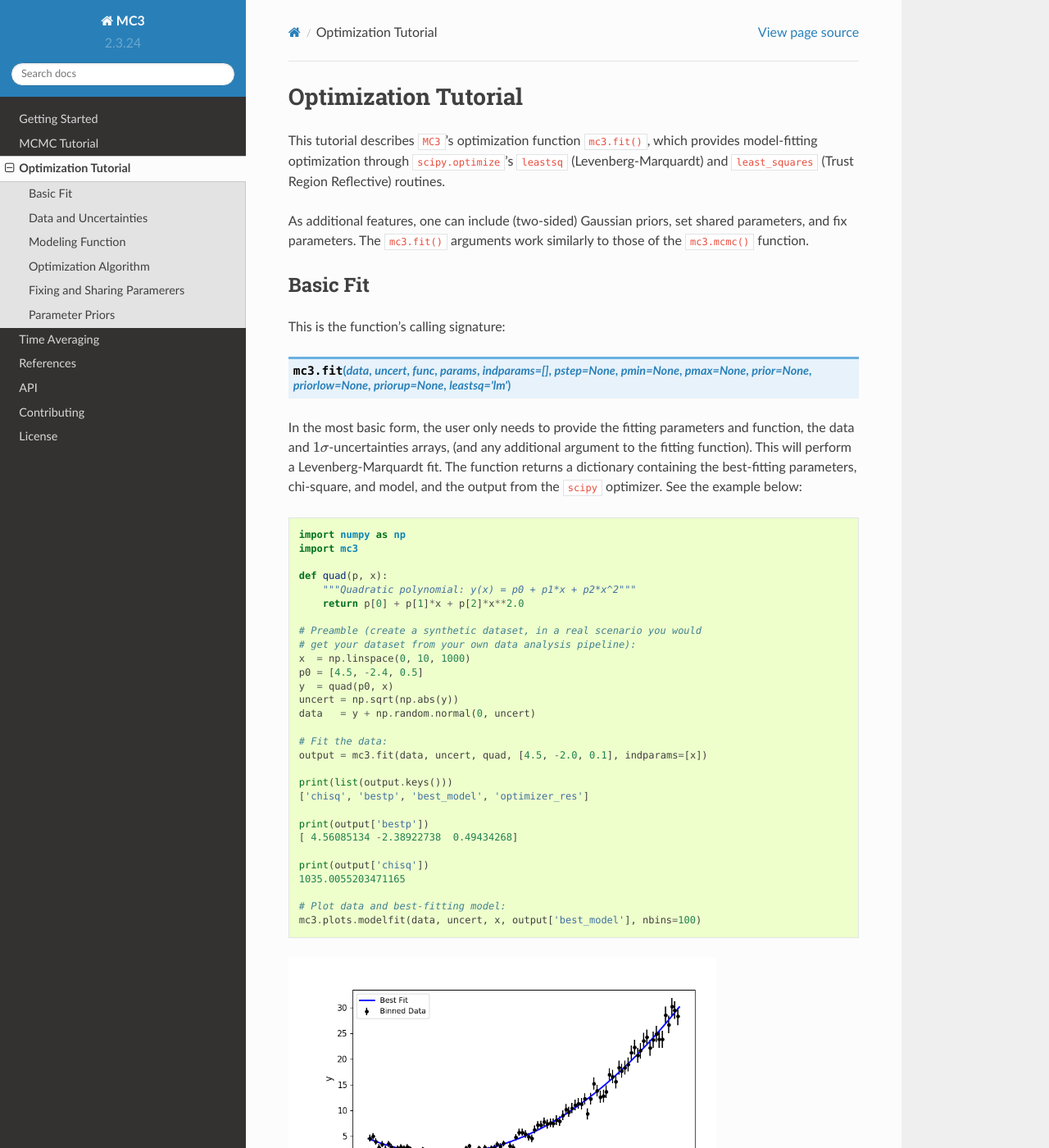
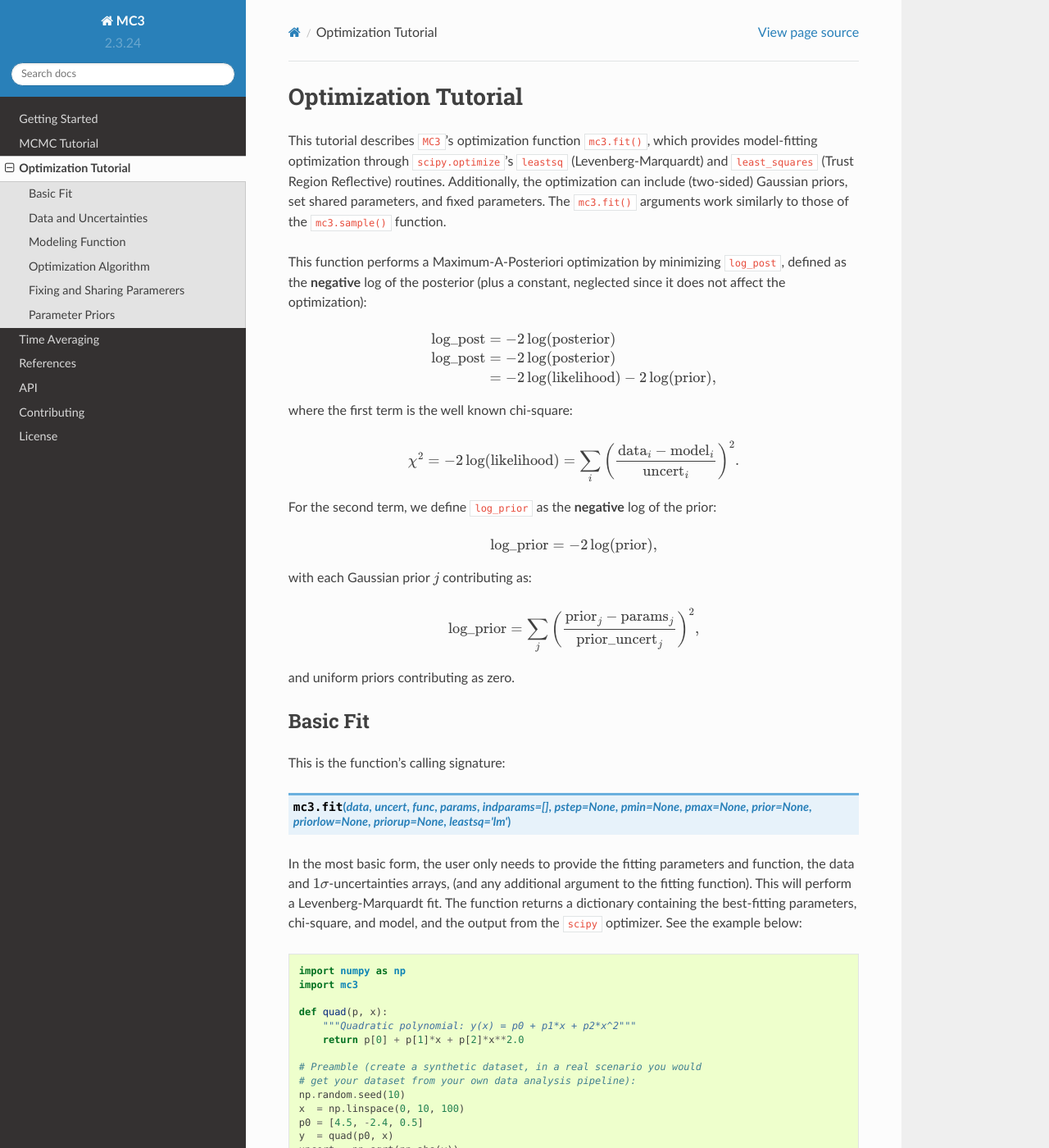
Before and after one commit to pcubillos/mc3, a Sphinx documentation site: the page built from docs/fit_tutorial.rst, in a window 1280 px wide and 1400 px high. Shown: the whole window at 82% size. Built offline with Sphinx 7.4.7 and the Read the Docs theme 2.0.0, drawn with Linux system fonts in a browser that asks for light colours; some of the changed text lies outside the part shown.

Commit message:
Modified mc3.fit() to clarify that it optimizes the a-posteriori statistics rather than chi-square.  Made it very clear what quantity is being calculated.  Renamed outputs from chisq to best_log_post, and also added its corresponding best_chisq.  Reworded docs accordingly and added examples.

```diff
--- a/docs/fit_tutorial.rst
+++ b/docs/fit_tutorial.rst
@@ -6,11 +6,41 @@
 This tutorial describes ``MC3``'s optimization function ``mc3.fit()``,
 which provides model-fitting optimization through ``scipy.optimize``'s
 ``leastsq`` (Levenberg-Marquardt) and ``least_squares`` (Trust Region
-Reflective) routines.
+Reflective) routines.  Additionally, the optimization can include
+(two-sided) Gaussian priors, set shared parameters, and fixed
+parameters.  The ``mc3.fit()`` arguments work similarly to those of
+the ``mc3.sample()`` function.
 
-As additional features, one can include (two-sided) Gaussian priors,
-set shared parameters, and fix parameters.  The ``mc3.fit()`` arguments
-work similarly to those of the ``mc3.mcmc()`` function.
+
+This function performs a Maximum-A-Posteriori optimization by
+minimizing ``log_post``, defined as the **negative** log of the
+posterior (plus a constant, neglected since it does not affect the
+optimization):
+
+.. math::
+
+  {\rm log\_post} &= -2\log({\rm posterior}) \\
+  {\rm log\_post} &= -2\log({\rm posterior}) \\
+           &= -2\log({\rm likelihood}) - 2\log({\rm prior}), \\
+
+where the first term is the well known chi-square:
+
+.. math::
+
+  \chi^2 = -2\log({\rm likelihood}) = \sum_i \left(\frac{{\rm data}_i - {\rm model}_i}{{\rm uncert}_i}\right)^2.
+
+For the second term, we define ``log_prior`` as the **negative** log
+of the prior:
+
+.. math::
+  {\rm log\_prior} = -2\log({\rm prior}),
+
+with each Gaussian prior :math:`j` contributing as:
+
+.. math::
+  {\rm log\_prior} = \sum_j \left(\frac{{\rm prior}_j - {\rm params}_j}{{\rm prior\_uncert}_j}\right)^2,
+
+and uniform priors contributing as zero.
 
 
 Basic Fit
@@ -44,27 +72,32 @@
 
     # Preamble (create a synthetic dataset, in a real scenario you would
     # get your dataset from your own data analysis pipeline):
-    x  = np.linspace(0, 10, 1000)
+    np.random.seed(10)
+    x  = np.linspace(0, 10, 100)
     p0 = [4.5, -2.4, 0.5]
     y  = quad(p0, x)
     uncert = np.sqrt(np.abs(y))
     data   = y + np.random.normal(0, uncert)
 
     # Fit the data:
-    output = mc3.fit(data, uncert, quad, [4.5, -2.0, 0.1], indparams=[x])
+    output = mc3.fit(data, uncert, quad, [3.0, -2.0, 0.1], indparams=[x])
 
     print(list(output.keys()))
-    ['chisq', 'bestp', 'best_model', 'optimizer_res']
+    ['bestp', 'best_log_post', 'best_chisq', 'best_model', 'optimizer_res']
+
 
     print(output['bestp'])
-    [ 4.56085134 -2.38922738  0.49434268]
+    [ 4.57471072 -2.28357843  0.48341911]
 
-    print(output['chisq'])
-    1035.0055203471165
+    # log_post and chi-square are the same (no priors):
+    print(output['best_log_post'], output['best_chisq'], sep='\n')
+    92.79923183159411
+    92.79923183159411
 
     # Plot data and best-fitting model:
     mc3.plots.modelfit(data, uncert, x, output['best_model'], nbins=100)
 
+.. plt.savefig('quad_fitting.png')
 .. image:: ./quad_fitting.png
    :width: 75%
 
@@ -162,11 +195,11 @@
     data1 = y1 + np.random.normal(0, uncert1)
 
     # Fit the data, enforcing the second parameter equal to the first one:
-    output = mc3.fit(data1, uncert1, quad, [4.0, 4.0, 0.1], indparams=[x],
+    output = mc3.fit(data1, uncert1, quad, [3.0, -2.0, 0.1], indparams=[x],
         pstep=[1.0, -1.0, 1.0])
 
     print(output['bestp'])
-    [4.56119139 4.56119139 0.48737614]
+    [4.62479069 4.62479069 0.49179051]
 
 .. note:: Consider that in this case, contrary to Python standards,
           the ``pstep`` indexing starts counting from one instead of
@@ -207,11 +240,17 @@
     # (Following on the script above)
     # Fit, imposing a Gaussian prior on the first parameter at 4.5 +/- 0.1,
     # and leaving uniform priors for the rest:
-    prior    = np.array([ 4.5,  0.0,   0.0])
+    prior    = np.array([ 4.0,  0.0,   0.0])
     priorlow = np.array([ 0.1,  0.0,   0.0])
     priorup  = np.array([ 0.1,  0.0,   0.0])
-    output = mc3.fit(data, uncert, quad, [4.5, -2.0, 0.1], indparams=[x],
+    output = mc3.fit(data, uncert, quad, [3.0, -2.0,  0.1], indparams=[x],
         prior=prior, priorlow=priorlow, priorup=priorup)
 
+    # Best-fit solution is dominated by the prior on the first parameter:
     print(output['bestp'])
-    [ 4.51420008 -2.3662529   0.49210546]
+    [ 4.01743461 -2.00989432  0.45686521]
+
+    # log_post and chi-square now differ:
+    print(output['best_log_post'], output['best_chisq'], sep='\n')
+    93.8012177730325
+    93.7708211946111
```
Also changed, not shown: other parts of docs/fit_tutorial.rst (+1 -3 lines), docs/quad_fitting.png, 2 other files.
